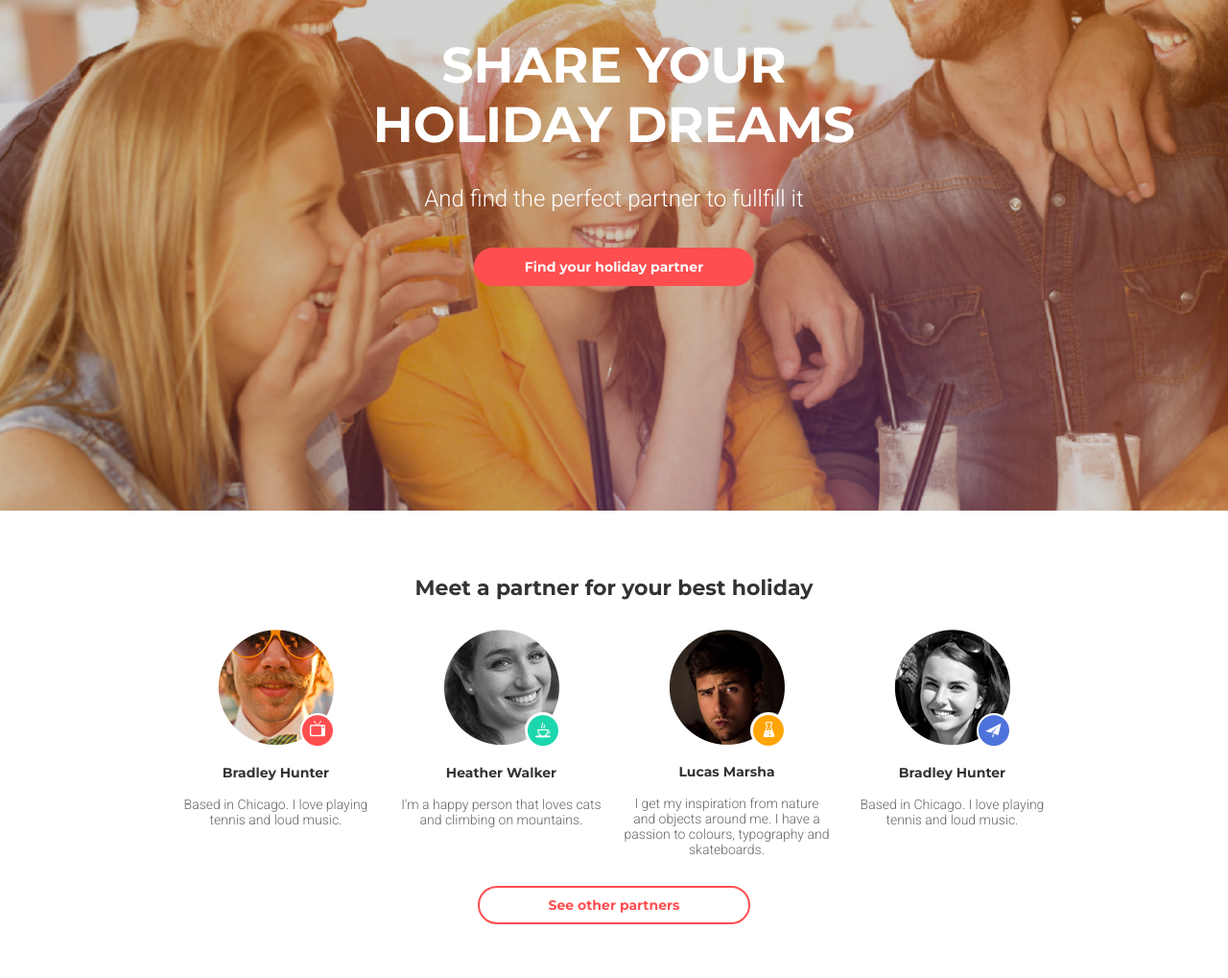
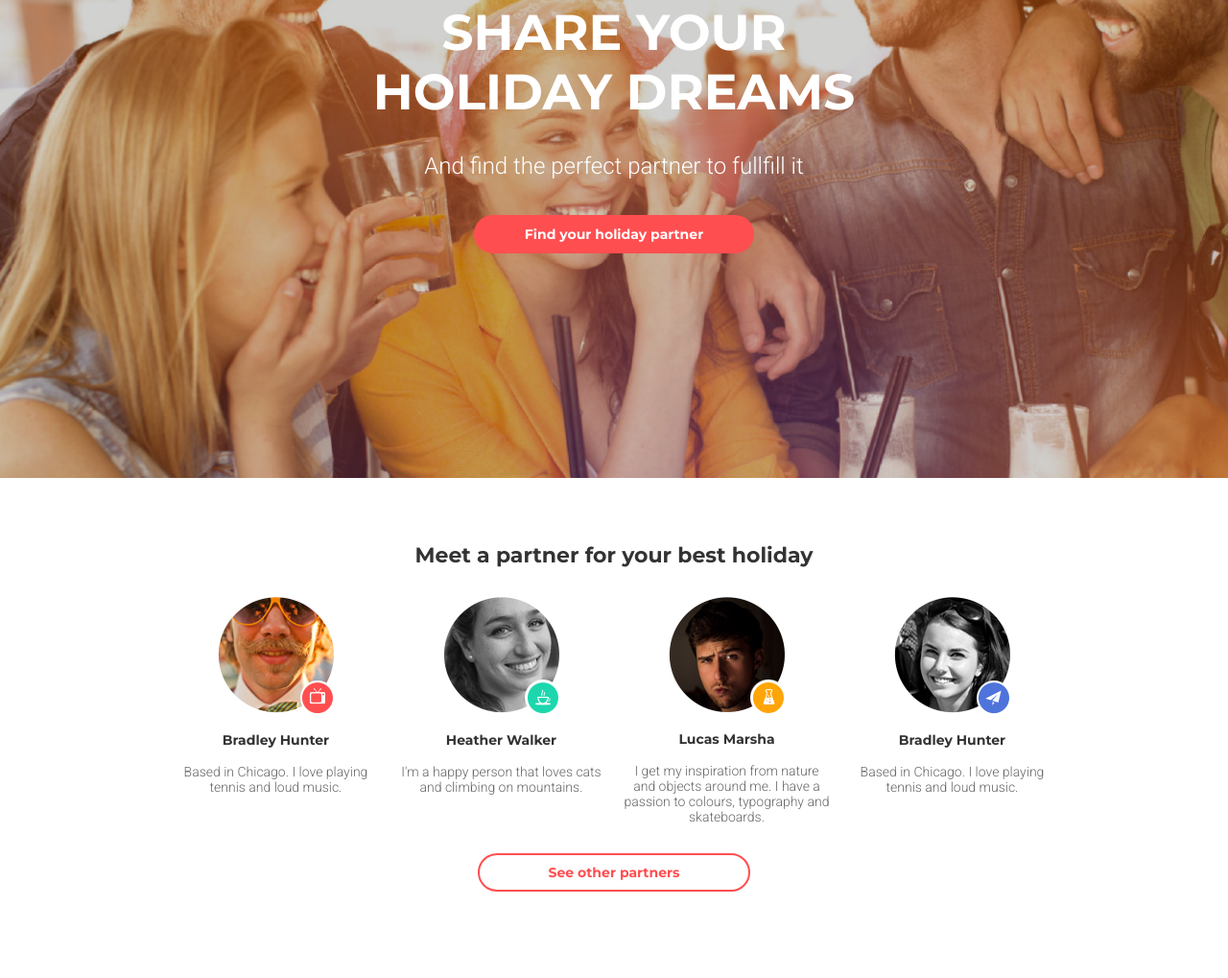
Before and after one commit to Chaiko85/goit-fe-course, a plain HTML site: page Module 8/index.html in a window 1280 px wide. Shown: the part 225-1244 px from the top of the page at 96% size. After the commit the page ends 1210 px from the top, so only its background shows below. Drawn offline with Linux system fonts and the light colour scheme.

Commit message:
HW№8.2

```diff
--- a/Module 8/css/media.css
+++ b/Module 8/css/media.css
@@ -25,17 +25,17 @@
         line-height: 62px;
         width: 532px;
         margin: 0 auto;
-        padding-bottom: 32px;
+        margin-bottom: 32px;
     }
 
     h2 {
-        padding-bottom: 30px;
+        margin-bottom: 30px;
     }
 
     .header-text {
         font-size: 24px;
         line-height: 29px;
-        padding-bottom: 36px;
+        margin-bottom: 36px;
     }
 
     .team-list {
@@ -61,7 +61,7 @@
 }
 
 
-@media (min-width: 768px) and (max-width: 1023px) {
+@media (min-width: 768px) and (max-width: 960px) {
     .container {
         width: 660px;
     }
@@ -73,7 +73,7 @@
     }
 
     .nav-page {
-        padding-bottom: 135px;
+        margin-bottom: 135px;
     }
 
     .team-list {
@@ -83,13 +83,13 @@
     }
 }
 
-@media (min-width: 1024px) {
+@media (min-width: 960px) {
     .container {
         width: 940px;
     }
 
     .nav-page {
-        padding-bottom: 150px;
+        margin-bottom: 150px;
     }
 
     .page-header {
--- a/Module 8/css/style.css
+++ b/Module 8/css/style.css
@@ -85,8 +85,7 @@ h1 {
     text-transform: uppercase;
     line-height: 36px;
     text-align: center;
-    margin: 0;
-    padding-bottom: 16px;
+    margin: 0 0 16px;
 }
 
 .header-text {
@@ -96,8 +95,7 @@ h1 {
     line-height: 22px;
     text-align: center;
     font-weight: 300;
-    margin: 0;
-    padding: 0 50px 18px;
+    margin: 0 50px 18px;
 }
 
 .header-button {
@@ -111,8 +109,15 @@ h1 {
     border-style: none;
 }
 
+.header-button:hover,
+.header-button:focus {
+    color: rgb(255, 78, 80);
+    background-color: #ffffff;
+    transition: all 200ms linear;
+}
+
 .team {
-    padding: 68px 0 56px;
+    margin: 68px 0 56px;
 }
 
 h2 {
@@ -120,8 +125,7 @@ h2 {
     color: #333333;
     line-height: 26px;
     text-align: center;
-    margin: 0;
-    padding-bottom: 14px;
+    margin: 0 0 14px;
 }
 
 .team-list {
@@ -163,20 +167,18 @@ h2 {
 }
 
 .team-list-name {
-    margin: 0;
-    padding: 20px 0 16px;
+    margin: 20px 0 16px;
     line-height: 17px;
     color: #333333;
     text-align: center;
 }
 
 .team-list-text {
-    margin: 0;
+    margin: 0 0 30px;
     font-family: 'Roboto', sans-serif;
     font-weight: 300;
     text-align: center;
     color: #666666;
-    padding-bottom: 30px;
 }
 
 .team-button {
@@ -189,3 +191,10 @@ h2 {
     color: rgb(255, 78, 80);
     border: 2px solid rgb(255, 78, 80);
 }
+
+.team-button:hover,
+.team-button:focus {
+    color: #ffffff;
+    background-color: rgb(255, 78, 80);
+    transition: all 200ms linear;
+}
```
